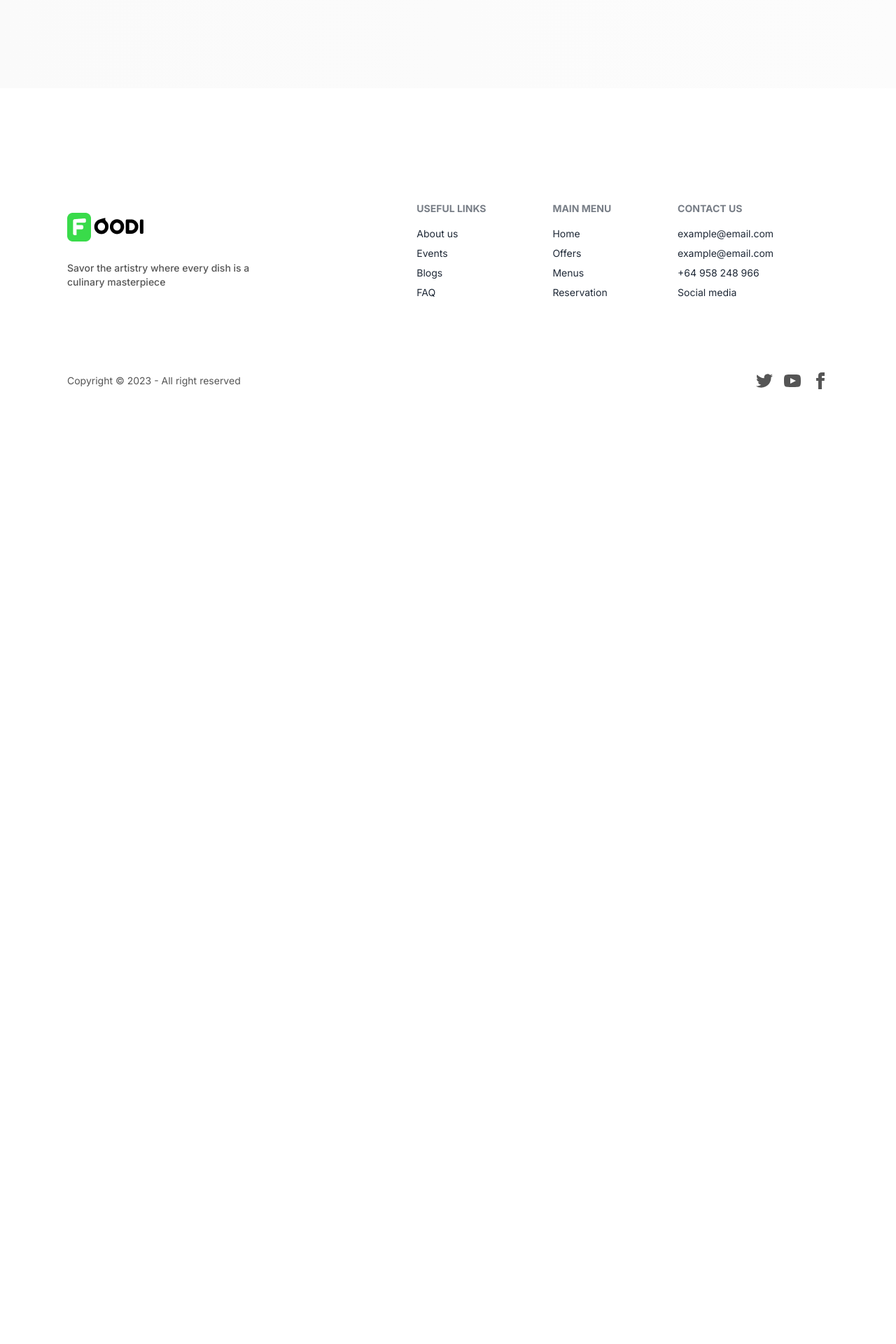
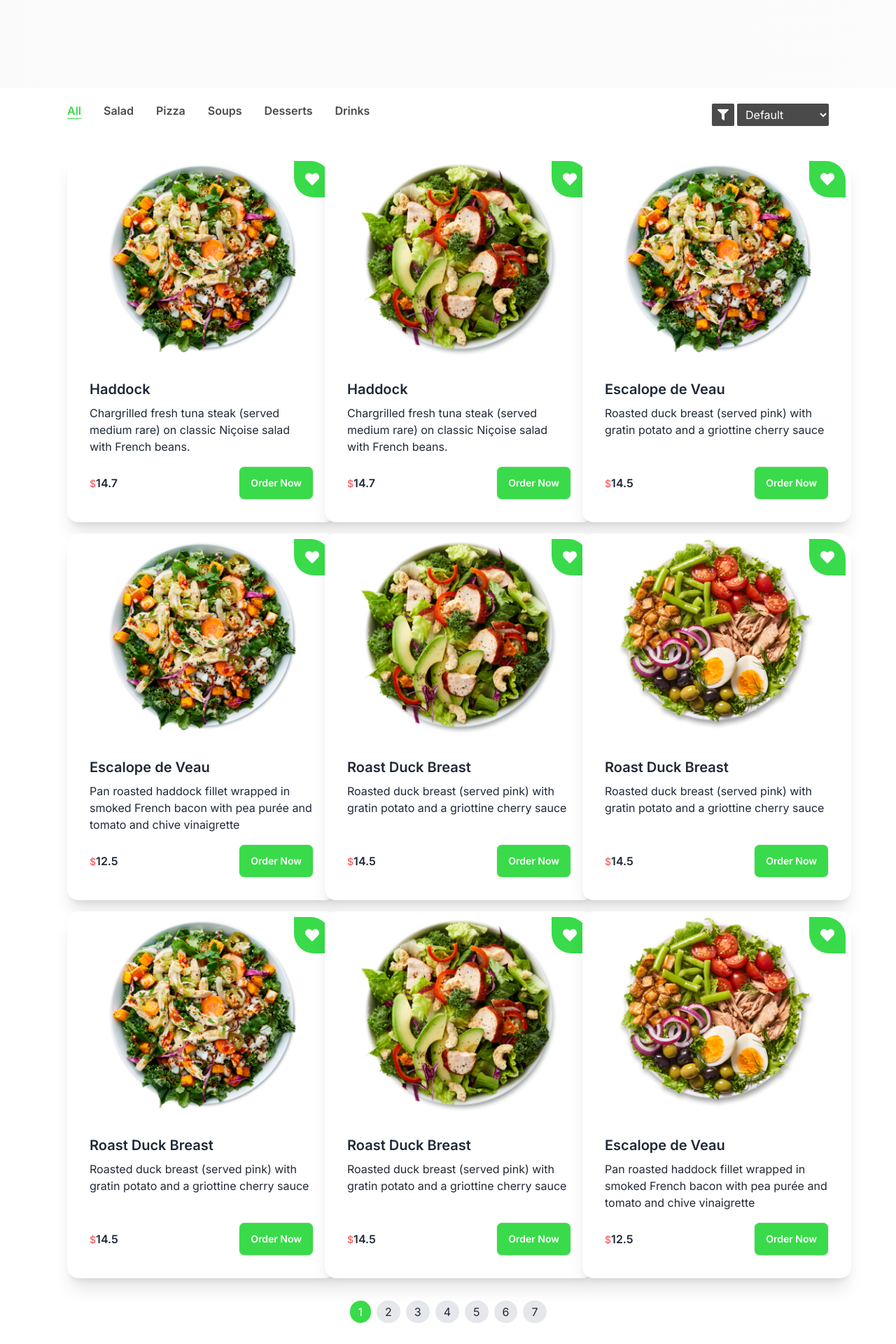
Before and after one commit to Kuldeep11-stack/FOODY, a React (Vite) app: page /menu in a window 1280 px wide. Shown: the part 600-2520 px from the top of the page at 70% size. Before the commit the page ends 1196 px from the top, so only its background shows below. Built offline with nearby package versions, Linux system fonts and the light colour scheme.

Commit message:
menu-page-done

```diff
--- a/src/App.css
+++ b/src/App.css
@@ -22,3 +22,14 @@
     border-radius: 0px 28px 0px 28px;
 background: #39DB4A;
 }
+
+.active{
+    text-decoration:underline;
+    text-underline-offset: 5px;
+    color:#39DB4A;
+}
+
+:hover.not-active{
+
+    color:#39DB4A;
+}
--- a/src/public/shop/Menu.jsx
+++ b/src/public/shop/Menu.jsx
@@ -1,4 +1,6 @@
 import React, { useEffect, useState } from 'react'
+import Cards from '../../components/Cards';
+import { FaFilter } from 'react-icons/fa';
 
 const Menu = () => {
 
@@ -6,6 +8,8 @@
     const [filteredItems,setFilteredItems] = useState([]);
     const [selectedCategory , setSelectedCategory] = useState("all");
     const [sortOption , setSortOption] = useState("default");
+    const [currentPage , setcurrentPage] = useState(1);
+    const [itemsPerPage] = useState(9);
     useEffect(()=>{
         const fetchData = async () => {
             try{
@@ -23,15 +27,17 @@
     },[]);
 
     const filterItems = (category) =>{
-        const filtered = category === "all" ? menu : menu.filter((item)=>item.category);
+        const filtered = category === "all" ? menu : menu.filter((item)=>item.category === category);
 
         setFilteredItems(filtered);
         setSelectedCategory(category);
+        setcurrentPage(1)
     }
 
     const showAll = () =>{
         setFilteredItems(menu);
         setSelectedCategory("all");
+        setcurrentPage(1);
     }
 
     const handleSortChange = (option)=>{
@@ -54,9 +60,13 @@
                 break;
         }
         setFilteredItems(sortedItems);
+        setcurrentPage(1);
     }
 
-
+    const indexOfLastItem = currentPage*itemsPerPage;
+    const indexOfFirstItem = indexOfLastItem-itemsPerPage;
+    const currentItems = filteredItems.slice(indexOfFirstItem,indexOfLastItem);
+    const paginate = (pageNumber) => setcurrentPage(pageNumber);
   return (
    <div>
      <div className="section-container bg-gradient-to-r from-[#FAFAFA] from-0% to-[#FCFCFC] to-100%">
@@ -83,7 +93,56 @@
      </div>
 
      <div className="section-container">
+       <div className="flex flex-col md:flex-row flex-wrap md:justify-between items-center space-y-3 mb-8">
 
+
+       <div className="flex flex-row justify-start md:items-center md:gap-8 gap-4 flex-wrap my-5 font-semibold text-[#4A4A4A]" >
+            <button onClick={showAll} className={  selectedCategory === "all" ? "active": "not-active" }>All</button>
+            <button onClick={() => filterItems("salad") } className={  selectedCategory === "salad" ? "active": "not-active" }>Salad</button>
+            <button onClick={() => filterItems("pizza")} className={  selectedCategory === "pizza" ? "active": "not-active" }>Pizza</button>
+            <button onClick={() => filterItems("soup")} className={  selectedCategory === "soup" ? "active": "not-active" }>Soups</button>
+            <button onClick={() => filterItems("dessert")} className={  selectedCategory === "dessert" ? "active": "not-active" }>Desserts</button>
+            <button onClick={() => filterItems("drinks")} className={  selectedCategory === "drinks" ? "active": "not-active" }>Drinks</button>
+
+        </div>
+
+        <div className="flex justify-end mb-4 rounded-sm">
+           <div className="p-2 bg-[#4A4A4A] rounded-sm">
+            <FaFilter className="text-white h-4 w-4 "/>
+            </div>
+            <select name="sort" id="sort" onChange={(e)=> handleSortChange(e.target.value)} value={sortOption} className="bg-[#4A4A4A] ml-1 text-white px-2 py-1 rounded-sm">
+                <option value="default">Default</option>
+                <option value="A-Z">A-Z</option>
+                <option value="Z-A">Z-A</option>
+                <option value="low-to-high">Low to High</option>
+                <option value="high-to-low">High To Low</option>
+
+            </select>
+        </div>
+       </div>
+
+
+        <div className="grid md:grid-cols-3 sm:grid-cols-2  grid-cols-1 gap-4">
+            {
+                currentItems.map((item)=>(
+                    <Cards key ={item._id} item={item}/>
+                ))
+            }
+        </div>
+     </div>
+
+     <div className="flex justify-center my-8">
+        {
+            Array.from({length: Math.ceil(filteredItems.length/itemsPerPage)}).map((_,index) => (
+                <button
+                key={index+1}
+                onClick={()=>paginate(index+1)}
+                className={`mx-1 px-3 py-1 rounded-full ${currentPage == index +1 ? "bg-green text-white": "bg-gray-200"}`}
+                >
+                    {index+1}
+                </button>
+            ))
+        }
      </div>
    </div>
   )
```
